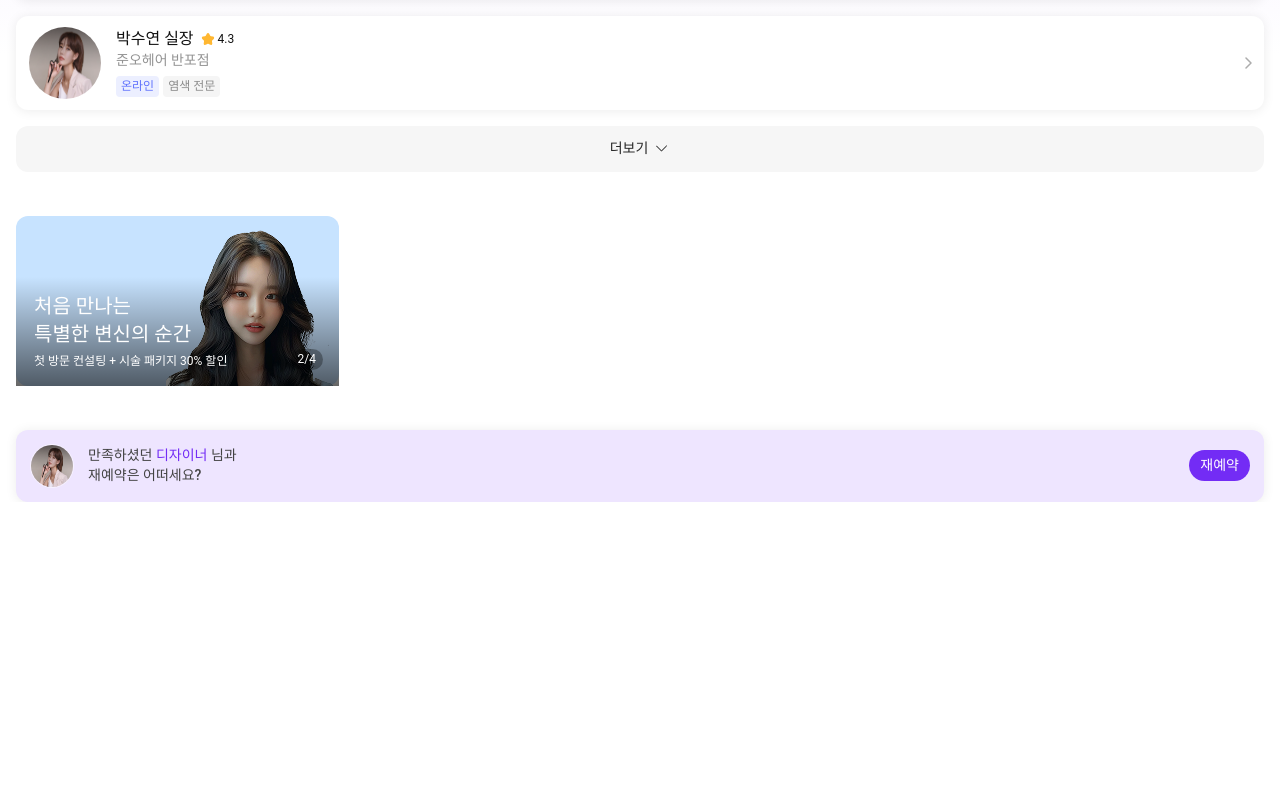
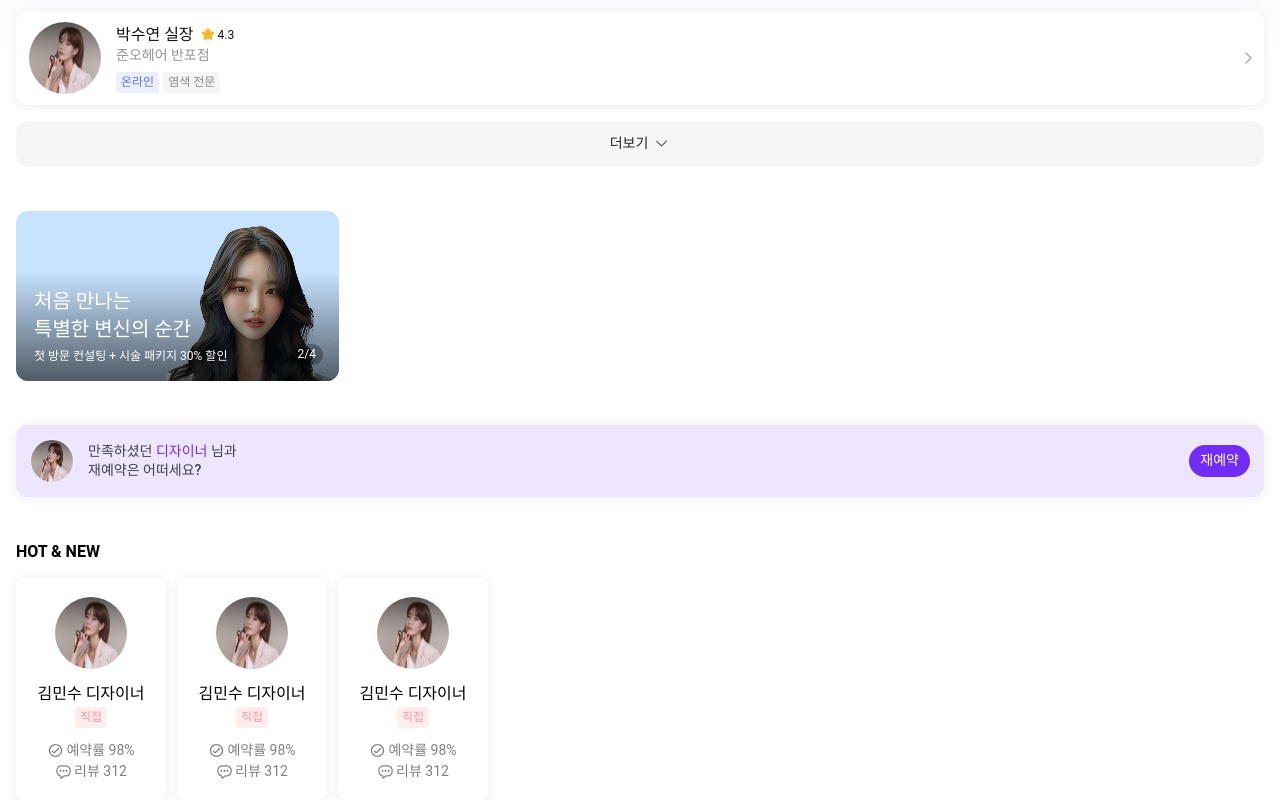
Before and after one commit to doan312/FE, a React (Vite) app: page / in a window 1280 px wide. Shown: the part 798-1598 px from the top of the page. Before the commit the page ends 1300 px from the top, so only its background shows below. Built offline with nearby package versions, Linux system fonts and the light colour scheme.

Commit message:
design: Hot & New 영역

```diff
--- a/src/components/home/Banner.tsx
+++ b/src/components/home/Banner.tsx
@@ -2,7 +2,7 @@ import BannerImage from '../../../public/img/banner image_01.png'
 
 export default function Banner() {
     return (
-        <div className='h-170 relative mb-44 flex w-[323px] justify-end rounded-12 bg-BN-blue'>
+        <div className='h-170 relative mb-44 flex w-[323px] justify-end overflow-hidden rounded-12 bg-BN-blue'>
             <img src={BannerImage} alt='배너 이미지' />
             <div className='absolute bottom-0 left-0 right-0 flex flex-col gap-5 pb-16 overflow-hidden px-18 pt-15 h-fit bg-gradient-to-b from-transparent to-black/60'>
                 <span className='font-semibold text-gray-100 text-h3'>
--- a/src/components/home/Chip.tsx
+++ b/src/components/home/Chip.tsx
@@ -10,7 +10,7 @@ export default function Chip({ active = false, value }: Props) {
 
     return (
         <div
-            className={`rounded-30 px-10 py-6 shadow-[0_0_4px_0_rgba(0,0,0,0.03)] hover:outline-none ${style}`}>
+            className={`rounded-30 px-10 py-6 text-body2 font-medium shadow-[0_0_4px_0_rgba(0,0,0,0.03)] hover:outline-none ${style}`}>
             {value}
         </div>
     )
--- /dev/null
+++ b/src/components/home/HotNewCard.tsx
@@ -0,0 +1,31 @@
+import ChatIcon from '../../../public/img/chat.svg'
+import CheckIcon from '../../../public/img/check.svg'
+import Profile from './Profile'
+import DesignerImg from '../../../public/img/Banner.png'
+import Category from './Category'
+
+export default function HotNewCard() {
+    return (
+        <div className='w-150 py-18 border=[#eeeeee] flex h-fit flex-col items-center gap-13 rounded-8 bg-gray-100 shadow-[0_1px_12px_rgba(0,0,0,0.08)]'>
+            <Profile size='lg' imgUrl={DesignerImg} />
+            <div className='flex flex-col items-center gap-2'>
+                <span className='font-semibold text-black text-body1'>
+                    김민수 디자이너
+                </span>
+                <Category value='직접' />
+            </div>
+            <div className='flex flex-col items-center gap-2'>
+                <div className='flex gap-2'>
+                    <img src={CheckIcon} alt='체크 아이콘' />
+                    <span className='text-body2 text-[#808080]'>
+                        예약률 98%
+                    </span>
+                </div>
+                <div className='flex gap-2'>
+                    <img src={ChatIcon} alt='챗 아이콘' />
+                    <span className='text-body2 text-[#808080]'>리뷰 312</span>
+                </div>
+            </div>
+        </div>
+    )
+}
--- /dev/null
+++ b/src/components/home/HotNewSection.tsx
@@ -0,0 +1,14 @@
+import HotNewCard from './HotNewCard'
+
+export default function HotNewSection() {
+    return (
+        <section className='flex flex-col items-start gap-14'>
+            <span className='font-bold text-black text-body1'>HOT & NEW</span>
+            <div className='flex gap-11'>
+                <HotNewCard />
+                <HotNewCard />
+                <HotNewCard />
+            </div>
+        </section>
+    )
+}
--- a/src/pages/Home.tsx
+++ b/src/pages/Home.tsx
@@ -5,6 +5,7 @@ import Logo from '../components/home/Logo'
 import MainSection from '../components/home/MainSection'
 import Banner from '../components/home/Banner'
 import RescheduleBanner from '../components/home/RescheduleBanner'
+import HotNewSection from '../components/home/HotNewSection'
 
 const Home: React.FC = () => {
     return (
@@ -13,6 +14,7 @@ const Home: React.FC = () => {
             <MainSection />
             <Banner />
             <RescheduleBanner />
+            <HotNewSection />
         </div>
     )
 }
```
Also changed, not shown: public/img/chat.svg (added), public/img/check.svg (added).
